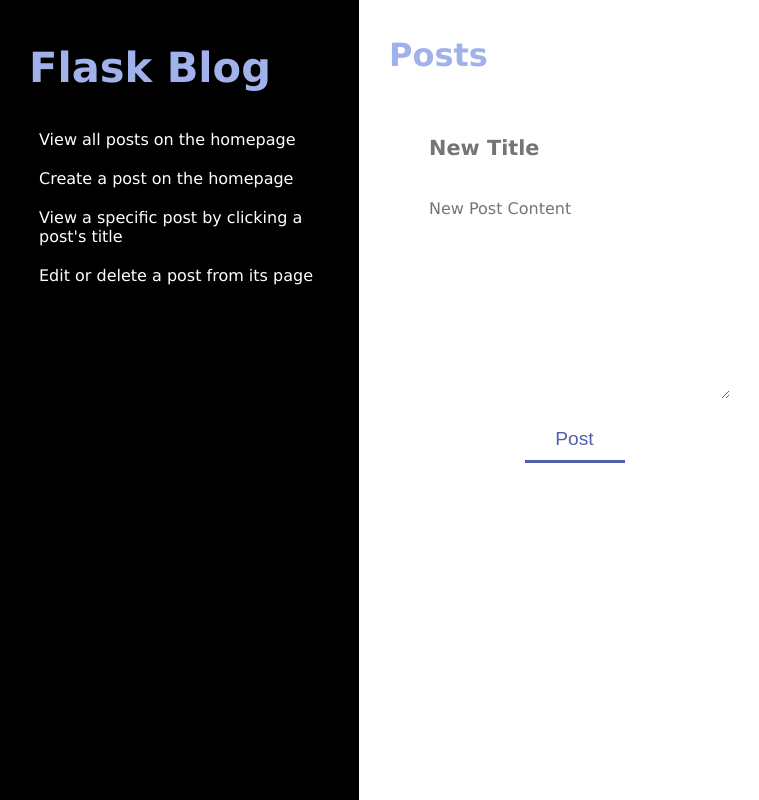
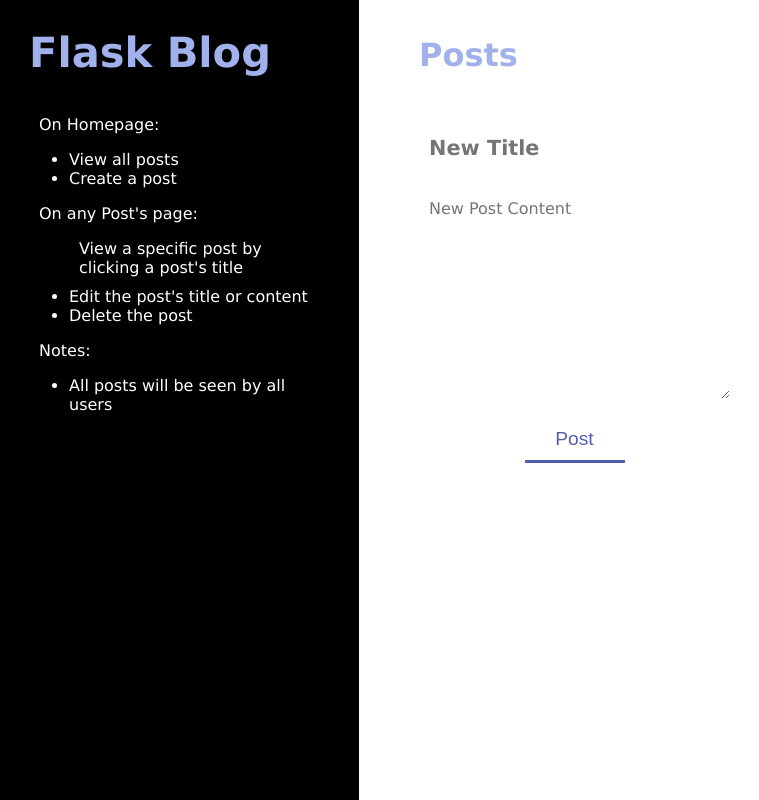
Before and after one commit to melanieChan/flask-blog, a Flask app: page / in a window 1280 px wide. Shown: the whole page, without its empty margins (1-760 px from the left). Run offline with Flask 2, Linux system fonts and the light colour scheme; data that the repository does not hold is empty.

Commit message:
styling
- fixed uneven alignment of sidebar title and webpage text content
- organized messages into list

```diff
--- a/static/css/style.css
+++ b/static/css/style.css
@@ -37,14 +37,13 @@ h2 {
 }
 
 #header {
-  padding-top: var(--padding-y);
   padding-bottom: var(--padding-y);
   padding-left: 30px;
   padding-right: 30px;
 
   min-width: 300px;
   max-width: 300px;
-  height: calc(100% - calc(var(--padding-y) * 2)); /* full height - padding */
+  height: calc(100% - var(--padding-y)); /* full height - padding */
 
   display: flex;
   flex-direction: column;
@@ -65,6 +64,12 @@ h2 {
   flex-grow: 1;
 }
 
+.content-container h1, /* webpage title */
+.content-container p /* webpage content */
+{
+  margin-left: 30px; /* add extra padding to align with text inside cards */
+}
+
 .cards-container {
   display: flex;
   flex-wrap: wrap;
@@ -76,6 +81,10 @@ h2 {
 
   padding: 30px;
   min-width: 300px;
+}
+
+.card p { /* text inside card */
+  margin-left: 0;
 }
 
 .align-items-center {
--- a/templates/base.html
+++ b/templates/base.html
@@ -9,10 +9,25 @@
     <!-- can be reused for any page in app; includes sidebar and app's styling theme -->
     <div id="header" class="stay">
       <a href="{{ url_for('index') }}"><h1>Flask Blog</h1></a>
-      <p class="header-link">View all posts on the homepage</p>
-      <p class="header-link">Create a post on the homepage</p>
-      <p class="header-link">View a specific post by clicking a post's title</p>
-      <p class="header-link">Edit or delete a post from its page</p>
+      <div class="header-link">
+        <p>On Homepage:</p>
+        <ul>
+          <li>View all posts</li>
+          <li>Create a post</li>
+        </ul>
+
+        <p>On any Post's page:</p>
+        <ul>
+          <p>View a specific post by clicking a post's title</p>
+          <li>Edit the post's title or content</li>
+          <li>Delete the post</li>
+        </ul>
+
+        <p>Notes:</p>
+        <ul>
+          <li>All posts will be seen by all users</li>
+        </ul>
+      </div>
     </div>
 
     <div class="content-container">
```
